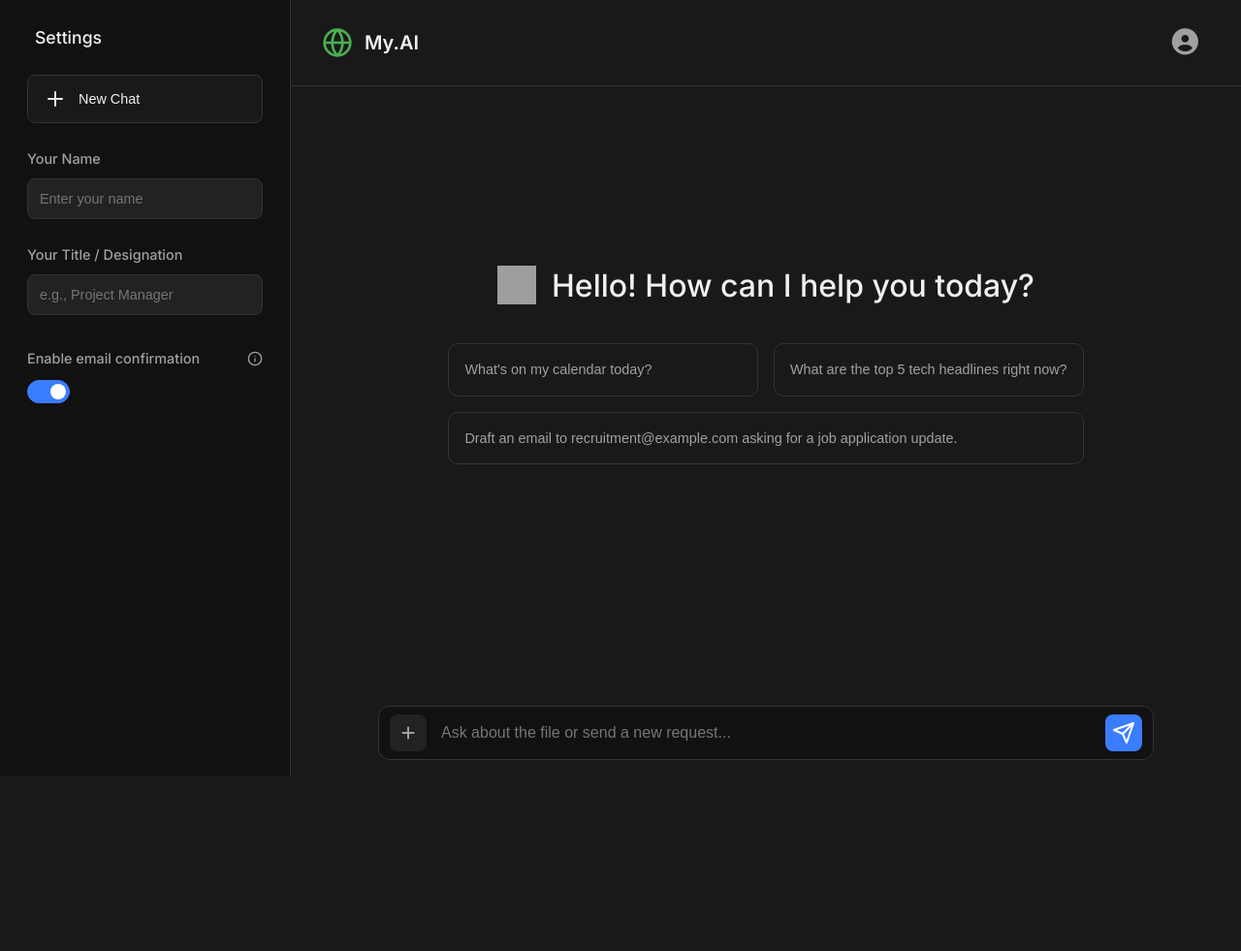
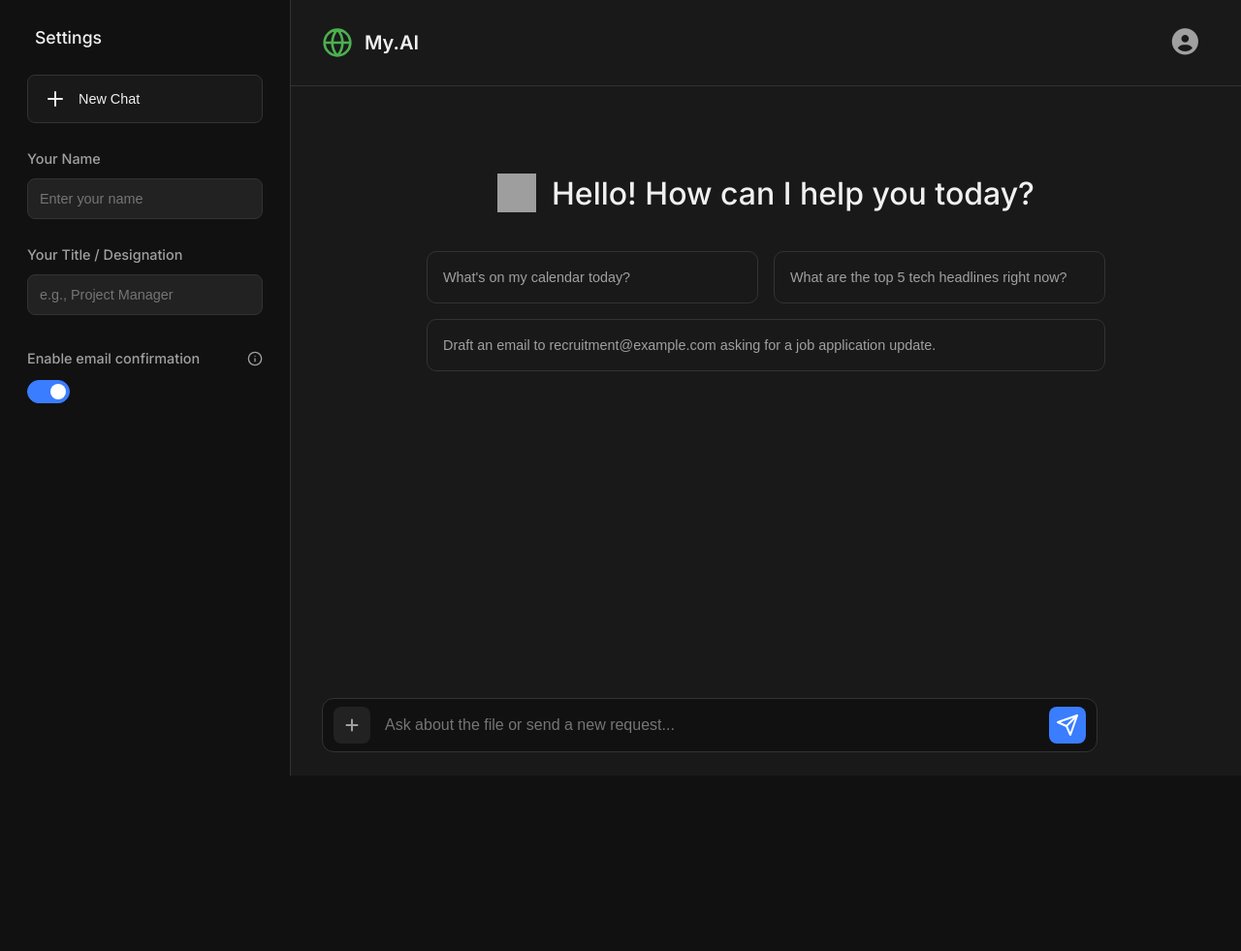
Before and after one commit to idarpansharma/my-ai, a Flask app: template templates/index.html in a window 1280 px wide. Shown: the whole page at 97% size. Before the commit the page ends 800 px from the top, so only its background shows below. Run offline with Flask 3, Linux system fonts and the light colour scheme; the template is opened without the code that fills it, so the values that code supplies are empty; some libraries are stand-ins or nearby versions; grey boxes are pictures that could not be loaded.

Commit message:
Configure project

```diff
--- a/static/css/style.css
+++ b/static/css/style.css
@@ -203,23 +203,7 @@ input:checked+.slider:before {
 }
 
 /* --- Chat Area --- */
-.chat-area {
-    flex: 1;
-    display: flex;
-    flex-direction: column;
-    height: 100vh;
-    background-color: var(--bg-content);
-    min-width: 0;
-}
 
-.chat-header {
-    display: flex;
-    justify-content: space-between;
-    align-items: center;
-    padding: 20px 32px;
-    border-bottom: 1px solid var(--border-color);
-    flex-shrink: 0;
-}
 
 .logo {
     display: flex;
@@ -294,14 +278,6 @@ input:checked+.slider:before {
     display: block;
 }
 
-.chat-messages {
-    flex: 1;
-    padding: 16px 32px;
-    overflow-y: auto;
-    display: flex;
-    flex-direction: column;
-}
-
 /* MODIFIED: Simpler Welcome Screen */
 .welcome-screen {
     text-align: center;
@@ -363,19 +339,6 @@ input:checked+.slider:before {
 
 .suggestion-prompts .prompt:nth-child(3) {
     grid-column: 1 / -1;
-}
-
-/* Chat Input Area */
-.chat-input-area {
-    padding: 24px 32px;
-    flex-shrink: 0;
-    background-color: transparent;
-    display: flex;
-    align-items: center;
-    justify-content: center;
-    gap: 10px;
-    border-radius: 12px;
-    transition: background-color var(--transition-speed);
 }
 
 .input-wrapper {
@@ -703,9 +666,19 @@ input:checked+.slider:before {
         display: block;
     }
 
-    .chat-header, .chat-messages, .chat-input-area {
-        padding: 16px;
-    }
+    .chat-header {
+    padding: 16px;
+}
+.chat-messages {
+    padding: 16px;
+    /* Adjust padding for smaller sticky elements on mobile */
+    padding-top: 80px;
+    padding-bottom: 95px;
+}
+.chat-input-area {
+    padding: 8px 16px;
+    padding-bottom: calc(16px + env(safe-area-inset-bottom));
+}
 
     .welcome-screen {
         padding-bottom: 2vh;
@@ -782,3 +755,42 @@ input:checked+.slider:before {
     /* Add padding to account for mobile device notches and home bars */
     padding-bottom: calc(16px + env(safe-area-inset-bottom));
 }
+.chat-area {
+    flex: 1;
+    position: relative; /* Acts as a boundary for sticky elements */
+    background-color: var(--bg-content);
+    min-width: 0;
+    height: 100%; /* Changed from 100vh */
+}
+
+.chat-header {
+    position: sticky; /* Make header sticky */
+    top: 0;
+    z-index: 5;
+    background-color: var(--bg-content); /* Give it a background */
+    display: flex;
+    justify-content: space-between;
+    align-items: center;
+    padding: 20px 32px;
+    border-bottom: 1px solid var(--border-color);
+}
+
+.chat-messages {
+    height: 100%; /* Allow it to take full container height */
+    overflow-y: auto;
+    padding: 16px 32px;
+    /* Add padding to prevent content from hiding under sticky header/footer */
+    padding-top: 90px;
+    padding-bottom: 110px;
+}
+
+.chat-input-area {
+    position: sticky; /* Make input area sticky */
+    bottom: 0;
+    z-index: 5;
+    background-color: var(--bg-content); /* Give it a background */
+    padding: 12px 32px 24px 32px;
+    display: flex;
+    flex-direction: column; /* Stack status and input vertically */
+    gap: 0;
+}
```
Also changed, not shown: templates/index.html (indentation only).
